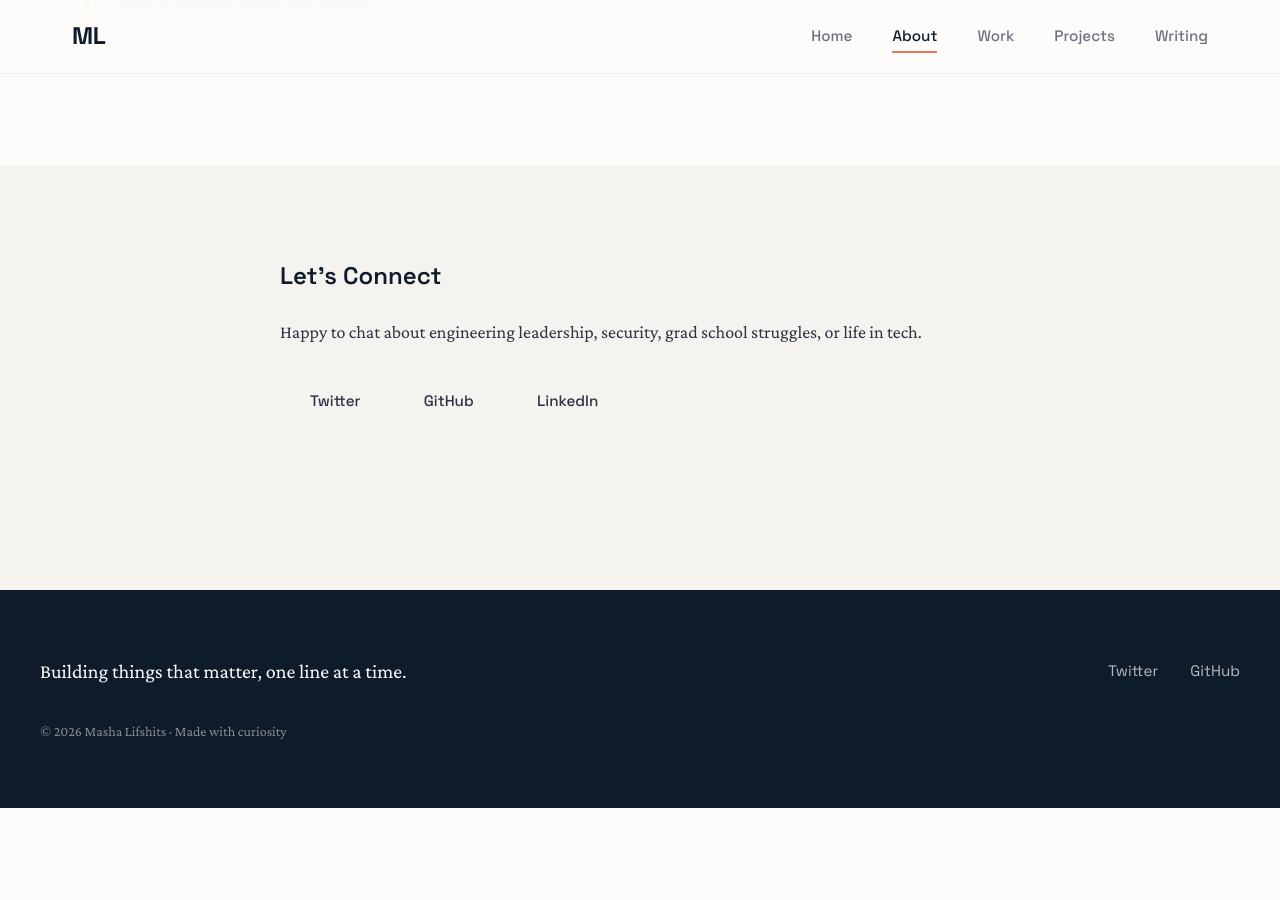
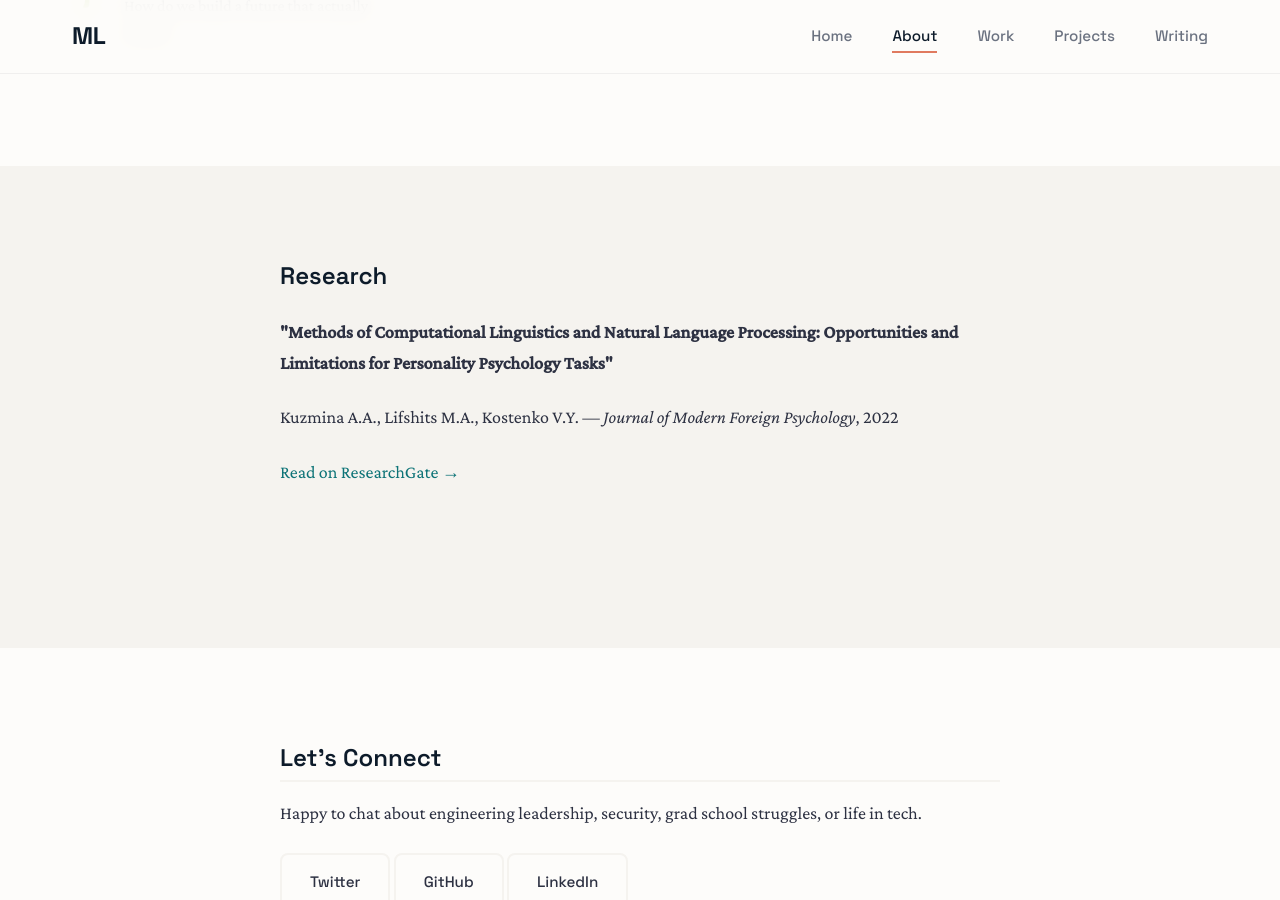
Before and after one commit to Masha-L/masha-l.github.io, a Jekyll site: the page built from about.md, in a window 1280 px wide and 900 px high, scrolled down 1961 px. Built offline with Jekyll 4.4.1, drawn with Linux system fonts in a browser that asks for light colours; before the commit the page ends 2769 px from its top, so only the background shows below that.

Commit message:
Add research publication to About page

```diff
--- a/about.md
+++ b/about.md
@@ -85,6 +85,17 @@ permalink: /about/
 <section class="section section-alt">
   <div class="about-content">
     <div class="about-section">
+      <h2>Research</h2>
+      <p><strong>"Methods of Computational Linguistics and Natural Language Processing: Opportunities and Limitations for Personality Psychology Tasks"</strong></p>
+      <p>Kuzmina A.A., Lifshits M.A., Kostenko V.Y. — <em>Journal of Modern Foreign Psychology</em>, 2022</p>
+      <p><a href="https://www.researchgate.net/publication/359960231">Read on ResearchGate →</a></p>
+    </div>
+  </div>
+</section>
+
+<section class="section">
+  <div class="about-content">
+    <div class="about-section">
       <h2>Let's Connect</h2>
       <p>Happy to chat about engineering leadership, security, grad school struggles, or life in tech.</p>
       <p>
```
